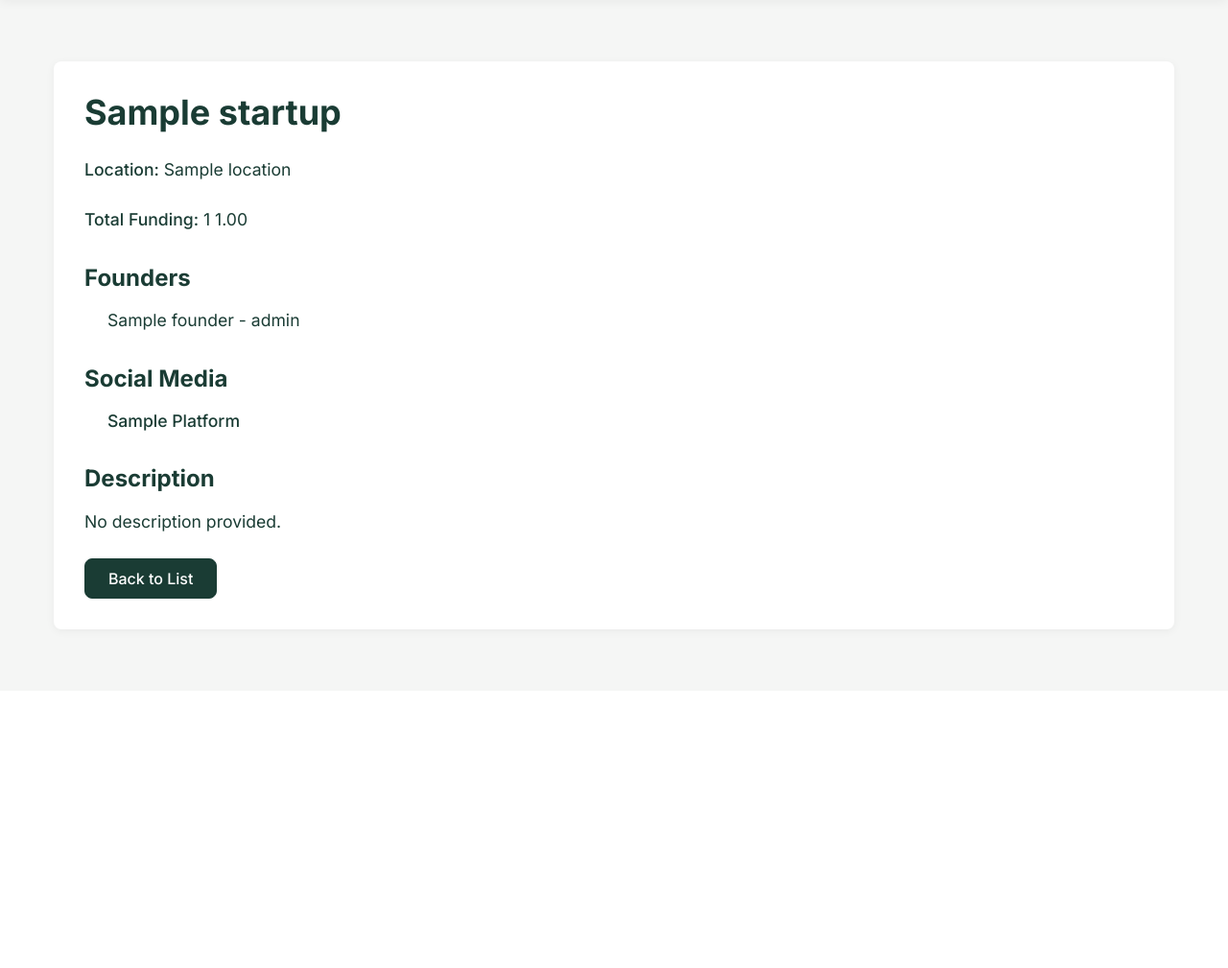
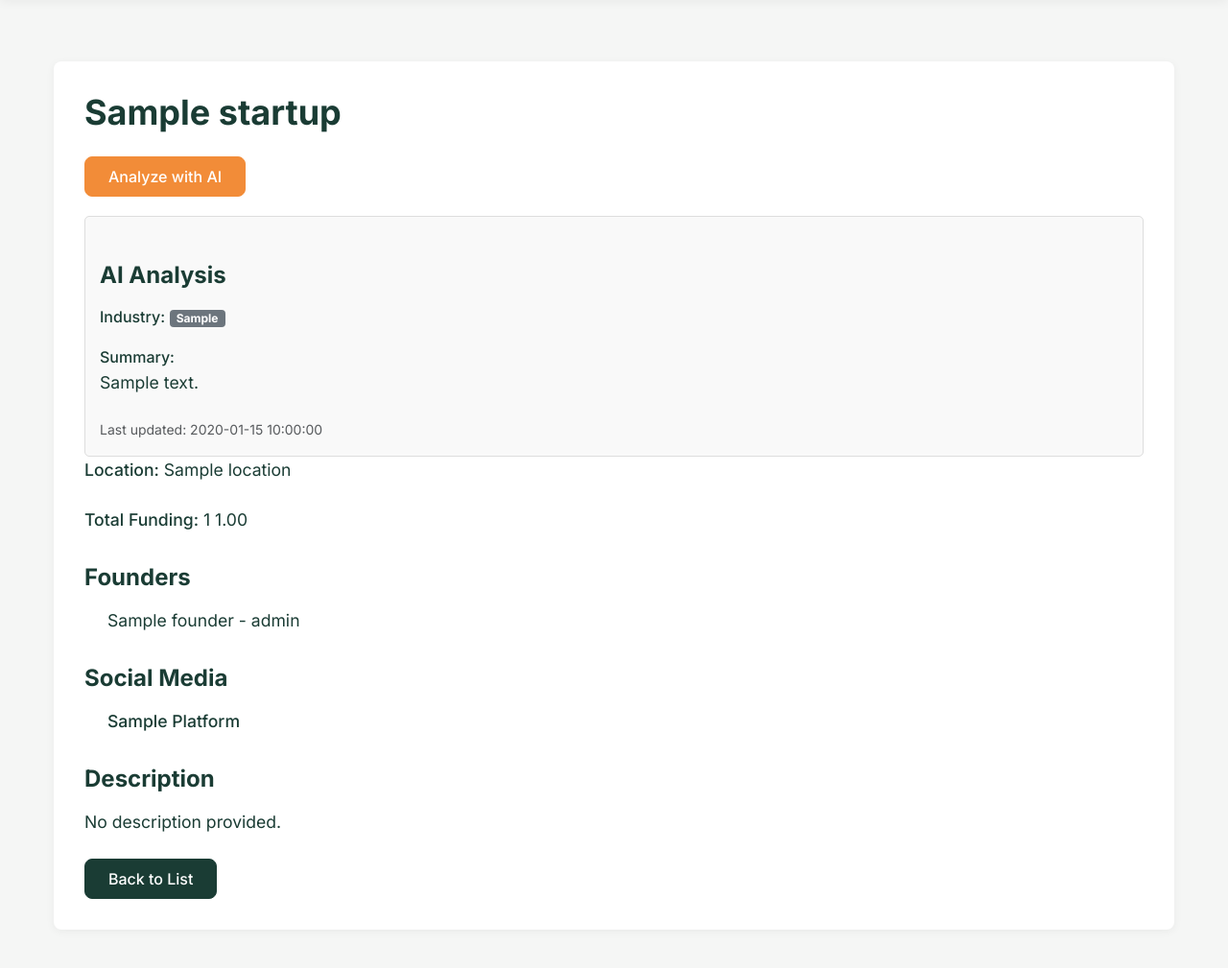
Before and after one commit to YoussefOuarrak/startupapp, a Django app: template startupapp/templates/startups/startup_detail.html in a window 1280 px wide. Shown: the part 168-1177 px from the top of the page at 96% size. Before the commit the page ends 829 px from the top, so only its background shows below. Run offline with Django 5.2, Linux system fonts and the light colour scheme; the template is opened without the code that fills it: most values are stand-ins (such as "Sample title", 1, 10 or a date in 2020); data that the repository does not hold is empty.

Commit message:
Ai Enhancement

```diff
--- a/requirements.txt
+++ b/requirements.txt
@@ -2,3 +2,4 @@ Django==5.1.6
 openpyxl==3.1.5
 pyparsing==3.2.1
 django-jsonfield==1.4.1
+openai==0.28
--- a/startupapp/settings.py
+++ b/startupapp/settings.py
@@ -126,3 +126,6 @@ STATIC_URL = '/static/'
 # https://docs.djangoproject.com/en/5.1/ref/settings/#default-auto-field
 
 DEFAULT_AUTO_FIELD = 'django.db.models.BigAutoField'
+
+# Openai API key from anaconda environment
+OPENAI_API_KEY = os.environ.get('OPENAI_API_KEY')
--- a/startupapp/static/style.css
+++ b/startupapp/static/style.css
@@ -337,3 +337,60 @@ ul li {
     color: #FFFFFF;
     border-radius: 8px;
 }
+
+/* Ai Analysis */
+.loading {
+    display: inline-block;
+    width: 20px;
+    height: 20px;
+    border: 3px solid rgba(0, 0, 0, 0.1);
+    border-radius: 50%;
+    border-top-color: #007bff;
+    animation: spin 1s ease-in-out infinite;
+    margin-left: 10px;
+  }
+
+  @keyframes spin {
+    to { transform: rotate(360deg); }
+  }
+
+  .ai-section {
+    margin-top: 20px;
+    padding: 15px;
+    border: 1px solid #ddd;
+    border-radius: 5px;
+    background-color: #f9f9f9;
+  }
+
+  .badge {
+    display: inline-block;
+    padding: 0.25em 0.6em;
+    font-size: 75%;
+    font-weight: 700;
+    line-height: 1;
+    text-align: center;
+    white-space: nowrap;
+    vertical-align: baseline;
+    border-radius: 0.25rem;
+    color: white;
+  }
+
+  .badge-b2b {
+    background-color: #007bff;
+  }
+
+  .badge-b2c {
+    background-color: #28a745;
+  }
+
+  .badge-b2g {
+    background-color: #dc3545;
+  }
+
+  .badge-marketplace {
+    background-color: #6f42c1;
+  }
+
+  .badge-other {
+    background-color: #6c757d;
+  }
--- a/startupapp/templates/startups/startup_detail.html
+++ b/startupapp/templates/startups/startup_detail.html
@@ -5,13 +5,42 @@
 {% endblock %}
 
 {% block extra_css %}
-
 {% endblock %}
 
 {% block content %}
   <div class="container">
     <div class="startup-card">
       <h2>{{ startup.item_name }}</h2>
+
+      <!-- AI Analysis Button -->
+      <div class="text-right mb-3">
+        <button id="analyze-btn" class="btn btn-primary" onclick="analyzeStartup()">
+          Analyze with AI
+          <span id="loading-indicator" class="loading" style="display: none;"></span>
+        </button>
+      </div>
+
+      <!-- AI Analysis Section (initially hidden) -->
+      <div id="ai-analysis-section" class="ai-section" style="display: none;">
+        <h4>AI Analysis</h4>
+
+        <!-- Industry Classification -->
+        <div class="mb-3">
+          <strong>Industry:</strong>
+          <span id="industry-classification"></span>
+        </div>
+
+        <!-- Startup Summary -->
+        <div>
+          <strong>Summary:</strong>
+          <p id="ai-summary"></p>
+        </div>
+
+        <div class="text-muted small">
+          <span id="last-updated"></span>
+        </div>
+      </div>
+
       <p>
         <strong>Location:</strong> {{ startup.location }}
       </p>
@@ -50,4 +79,85 @@
       <a href="{% url 'startup_list' %}" class="btn btn-secondary">Back to List</a>
     </div>
   </div>
+
+  <script>
+    function analyzeStartup() {
+      // Show loading indicator
+      document.getElementById('loading-indicator').style.display = 'inline-block';
+      document.getElementById('analyze-btn').disabled = true;
+
+      // Make AJAX request to analyze startup
+      fetch('{% url "analyze_startup" startup.id %}', {
+        method: 'POST',
+        headers: {
+          'Content-Type': 'application/json',
+          'X-CSRFToken': '{{ csrf_token }}'
+        }
+      })
+      .then(response => {
+        if (!response.ok) {
+          throw new Error('Network response was not ok');
+        }
+        return response.json();
+      })
+      .then(data => {
+        // Update UI with analysis results
+        document.getElementById('ai-summary').textContent = data.summary;
+
+        // Set industry classification with appropriate badge
+        const classificationText = data.classification || '';
+        const badgeClass = getBadgeClass(classificationText.toLowerCase());
+        document.getElementById('industry-classification').innerHTML =
+          '<span class="badge ' + badgeClass + '">' + classificationText + '</span>';
+
+        // Set last updated time
+        document.getElementById('last-updated').textContent = `Last updated: ${data.last_updated}`;
+
+        // Show analysis section
+        document.getElementById('ai-analysis-section').style.display = 'block';
+      })
+      .catch(error => {
+        console.error('Error:', error);
+        alert('Failed to analyze startup. Please try again later.');
+      })
+      .finally(() => {
+        // Hide loading indicator
+        document.getElementById('loading-indicator').style.display = 'none';
+        document.getElementById('analyze-btn').disabled = false;
+      });
+    }
+
+    function getBadgeClass(classification) {
+      const classMap = {
+        'b2b': 'badge-b2b',
+        'b2c': 'badge-b2c',
+        'b2g': 'badge-b2g',
+        'marketplace': 'badge-marketplace'
+      };
+
+      // Simple string comparison for safety
+      if (typeof classification === 'string' && classification.trim()) {
+        const lowerClass = classification.toLowerCase();
+        return classMap[lowerClass] || 'badge-other';
+      }
+
+      return 'badge-other';
+    }
+
+    // If AI analysis already exists, show it
+    {% if ai_analysis %}
+    document.getElementById('ai-summary').textContent = "{{ ai_analysis.summary|escapejs }}";
+
+    // Use a safer approach for classification text
+    const classificationText = "{{ ai_analysis.industry_classification|escapejs }}";
+    let badgeClass = 'badge-other'; // Default fallback
+
+    if (classificationText) {
+      badgeClass = getBadgeClass(classificationText.toLowerCase());
+    }
+    document.getElementById('industry-classification').innerHTML = `<span class="badge ${badgeClass}">${classificationText}</span>`;
+    document.getElementById('last-updated').textContent = "Last updated: {{ ai_analysis.last_updated|date:'Y-m-d H:i:s' }}";
+    document.getElementById('ai-analysis-section').style.display = 'block';
+  {% endif %}
+  </script>
 {% endblock %}
--- a/startupapp/urls.py
+++ b/startupapp/urls.py
@@ -1,6 +1,7 @@
 from django.urls import path
 from .views import startup_detail, upload_file, file_upload_success, startup_list
 from django.contrib import admin
+from . import views
 
 urlpatterns = [
     path('admin/', admin.site.urls),
@@ -9,4 +10,6 @@ urlpatterns = [
     path('upload/success/', file_upload_success, name='file_upload_success'),
     path('startups/', startup_list, name='startup_list'),
     path('startup/<int:startup_id>/', startup_detail, name='startup_detail'),
+    path('startup/<int:startup_id>/', views.startup_detail, name='startup_detail'),
+    path('startup/<int:startup_id>/analyze/', views.analyze_startup_with_ai, name='analyze_startup'),
 ]
```
Also changed, not shown: startupapp/ai_services.py (added, +78 -0 lines), startupapp/models.py (+9 -0 lines), startupapp/views.py (+73 -1 lines), README.md, startupapp/migrations/0017_startupaianalysis.py (added), 7 other files.
